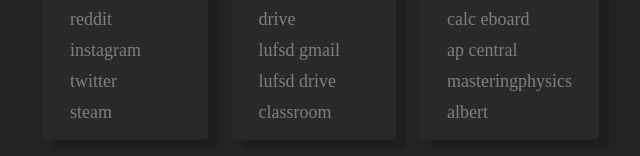
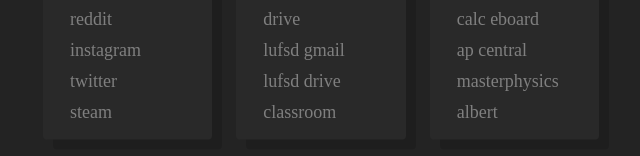
Before and after one commit to snitski/snitski.github.io, a plain HTML site: page index.html in a window 1280 px wide. Shown: the part 348-504 px from the top of the page, 327-967 px from the left. Drawn offline with Linux system fonts and the light colour scheme.

Commit message:
Update index.html

```diff
--- a/index.html
+++ b/index.html
@@ -47,7 +47,7 @@
 					<a href="https://studentportal.eschooldata.com/Login.aspx?ReturnUrl=%2fLindenhurst" target="_top"><span class="links">portal</span></a>
 					<a href="https://www1.eboard.com/eboard/servlet/BoardServlet?&ACTION=TAB_SHOW&ACTION_ON=TAB&OBJECT_ID=664612&SITE_NAME=lindenhurstschools&BOARD_NAME=jehrhardt&TAB_ID=664612&SESSION_ID=537aguxak3re8984" target="_top"><span class="links">calc eboard</span></a>
 					<a href="https://apstudents.collegeboard.org/" target="_top"><span class="links">ap central</span></a>
-					<a href="https://portal.mypearson.com/course-home#/tab/active" target="_top"><span class="links">masteringphysics</span></a>
+					<a href="https://portal.mypearson.com/course-home#/tab/active" target="_top"><span class="links">masterphysics</span></a>
 					<a href="https://www.albert.io/classes" target="_top"><span class="links">albert</span></a>
 				</div>
 			</div>
```
